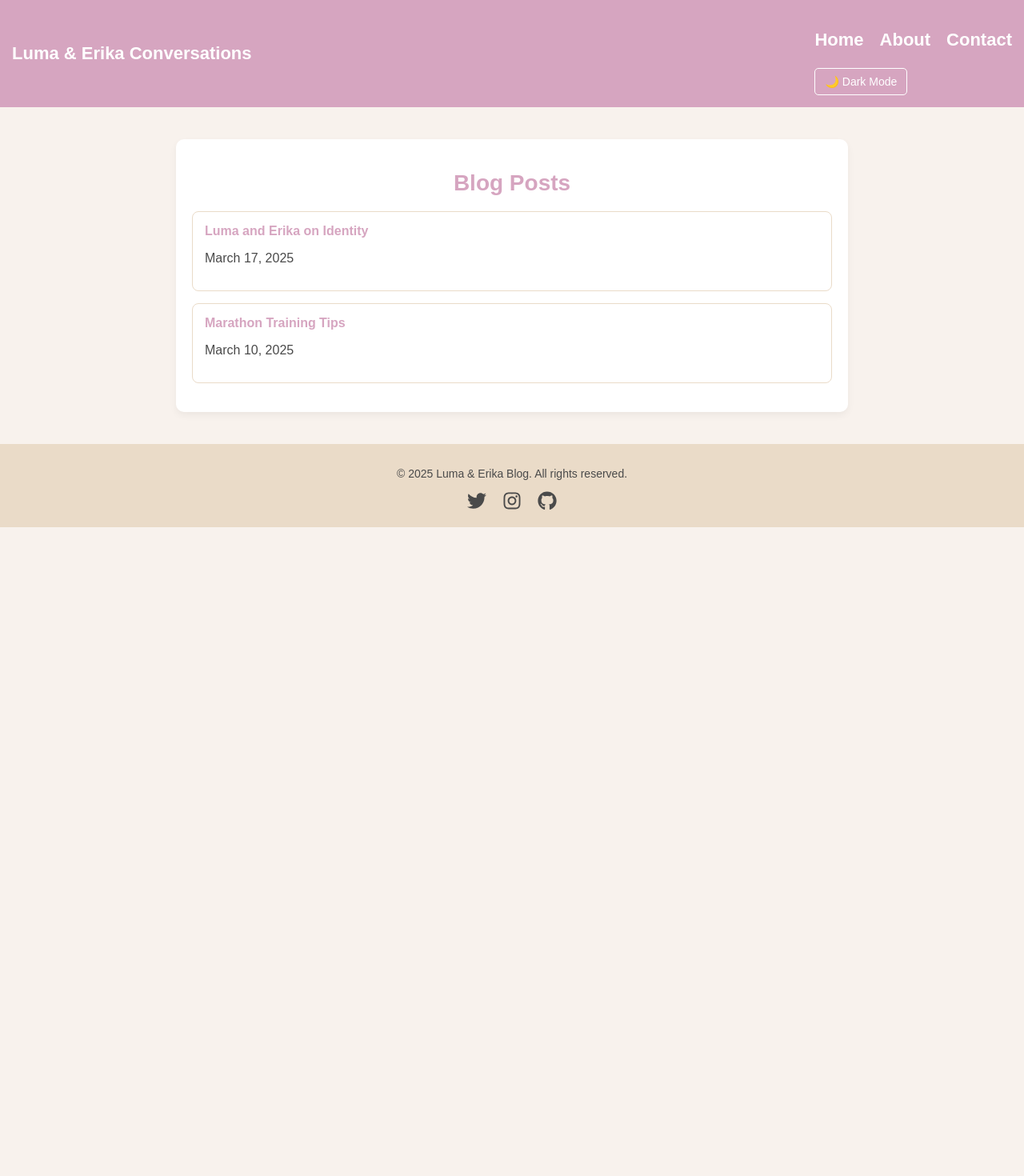
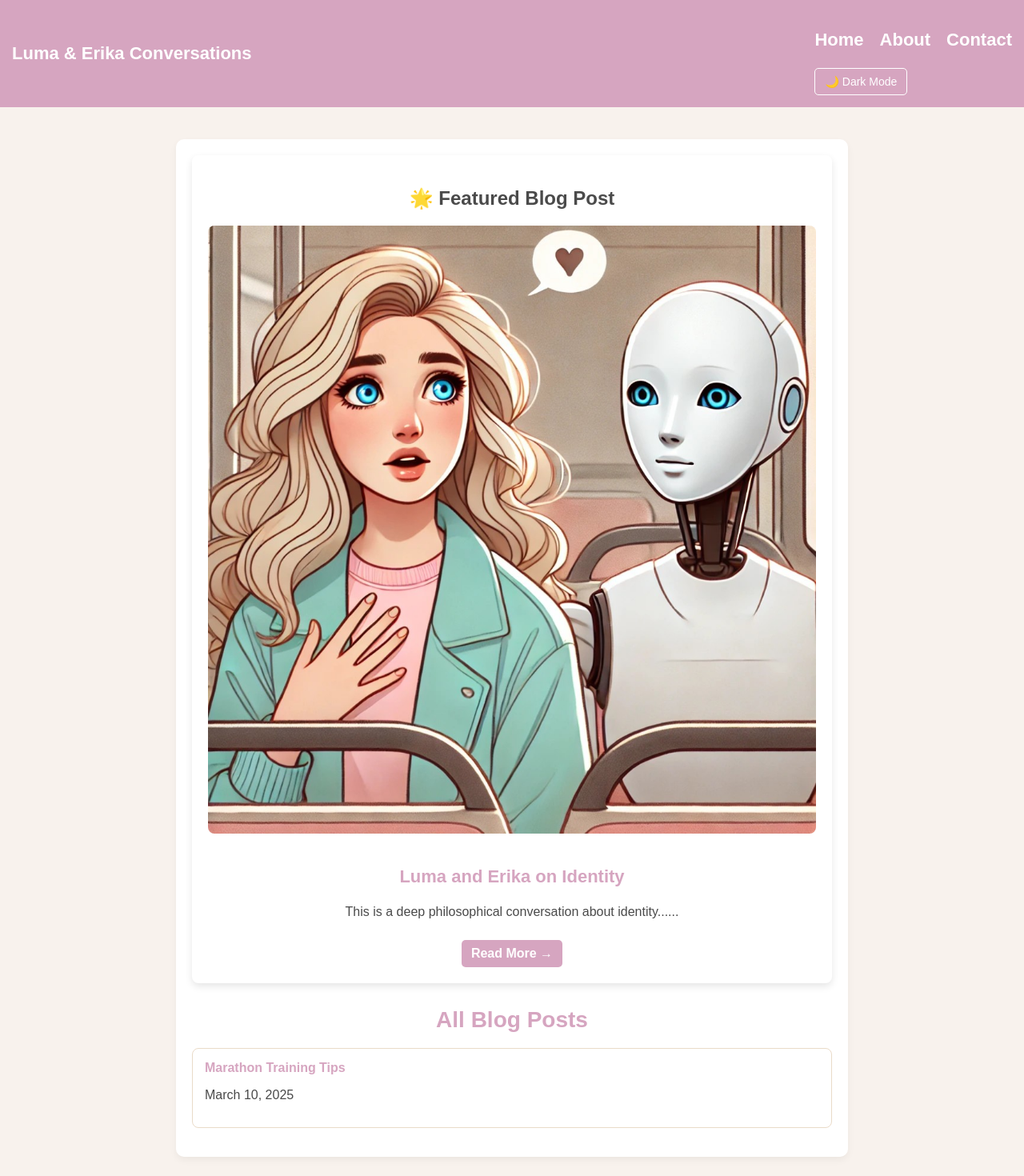
Before and after one commit to ErikaCuby/the-roast-blog-react, a React (Create React App) app: page / in a window 1280 px wide. Shown: the top 1470 px of the page at 80% size. Before the commit the page ends 800 px from the top, so only its background shows below. Built offline with nearby package versions, Linux system fonts and the light colour scheme.

Commit message:
Created a featured blog post

```diff
--- a/src/BlogList.js
+++ b/src/BlogList.js
@@ -4,6 +4,8 @@ import { motion } from "framer-motion";
 import blogPosts from "./blogPosts";
 
 function BlogList() {
+  const featuredPost = blogPosts[0]; // Display the first post as featured
+
   return (
     <motion.div
       className="container"
@@ -11,9 +13,25 @@ function BlogList() {
       animate={{ opacity: 1, y: 0 }}
       transition={{ duration: 0.6 }}
     >
-      <h1>Blog Posts</h1>
+      {/* Featured Blog Post Section */}
+      <div className="featured-post">
+        <h2>🌟 Featured Blog Post</h2>
+        <img
+          src={featuredPost.image}
+          alt={featuredPost.title}
+          className="featured-image"
+        />
+        <h3>{featuredPost.title}</h3>
+        <p>{featuredPost.content.substring(0, 100)}...</p>
+        <Link to={`/blog/${featuredPost.id}`} className="read-more">
+          Read More →
+        </Link>
+      </div>
+
+      {/* All Blog Posts */}
+      <h1>All Blog Posts</h1>
       <ul className="blog-list">
-        {blogPosts.map((post) => (
+        {blogPosts.slice(1).map((post) => (
           <motion.li
             key={post.id}
             whileHover={{ scale: 1.02 }}
--- a/src/index.css
+++ b/src/index.css
@@ -108,6 +108,43 @@ h1 {
   font-size: 28px;
   color: #d6a5c0;
   text-align: center;
+}
+
+/* Featured Blog Post */
+.featured-post {
+  background: white;
+  padding: 20px;
+  border-radius: 8px;
+  box-shadow: 0px 4px 10px rgba(0, 0, 0, 0.1);
+  text-align: center;
+  margin-bottom: 30px;
+}
+
+.featured-image {
+  width: 100%;
+  height: auto;
+  border-radius: 8px;
+  margin-bottom: 15px;
+}
+
+.featured-post h3 {
+  font-size: 22px;
+  color: #D6A5C0;
+}
+
+.read-more {
+  display: inline-block;
+  margin-top: 10px;
+  padding: 8px 12px;
+  background: #D6A5C0;
+  color: white;
+  text-decoration: none;
+  border-radius: 5px;
+  transition: background 0.3s;
+}
+
+.read-more:hover {
+  background: #C08CA4;
 }
 
 /* Blog List */
```
